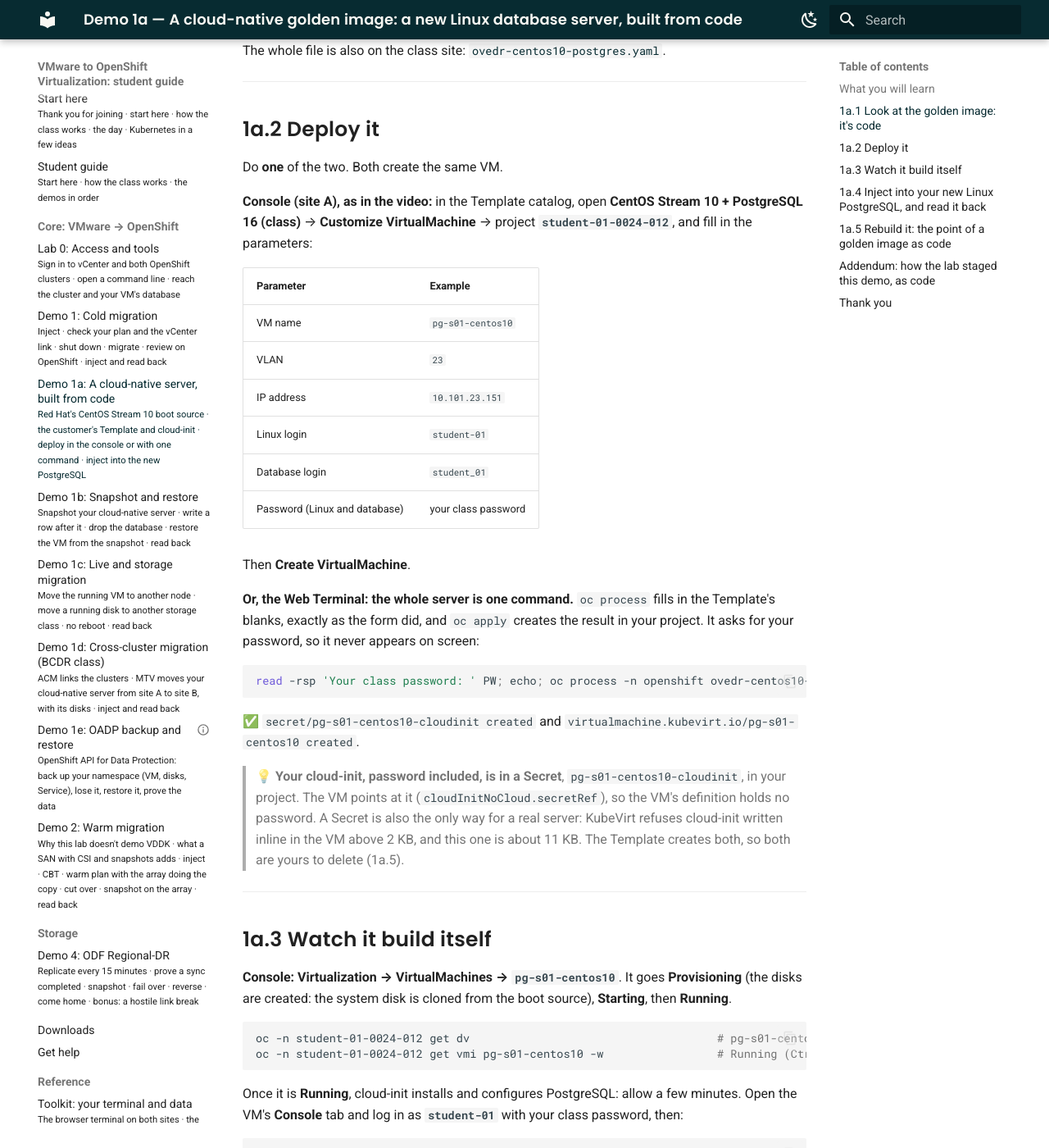
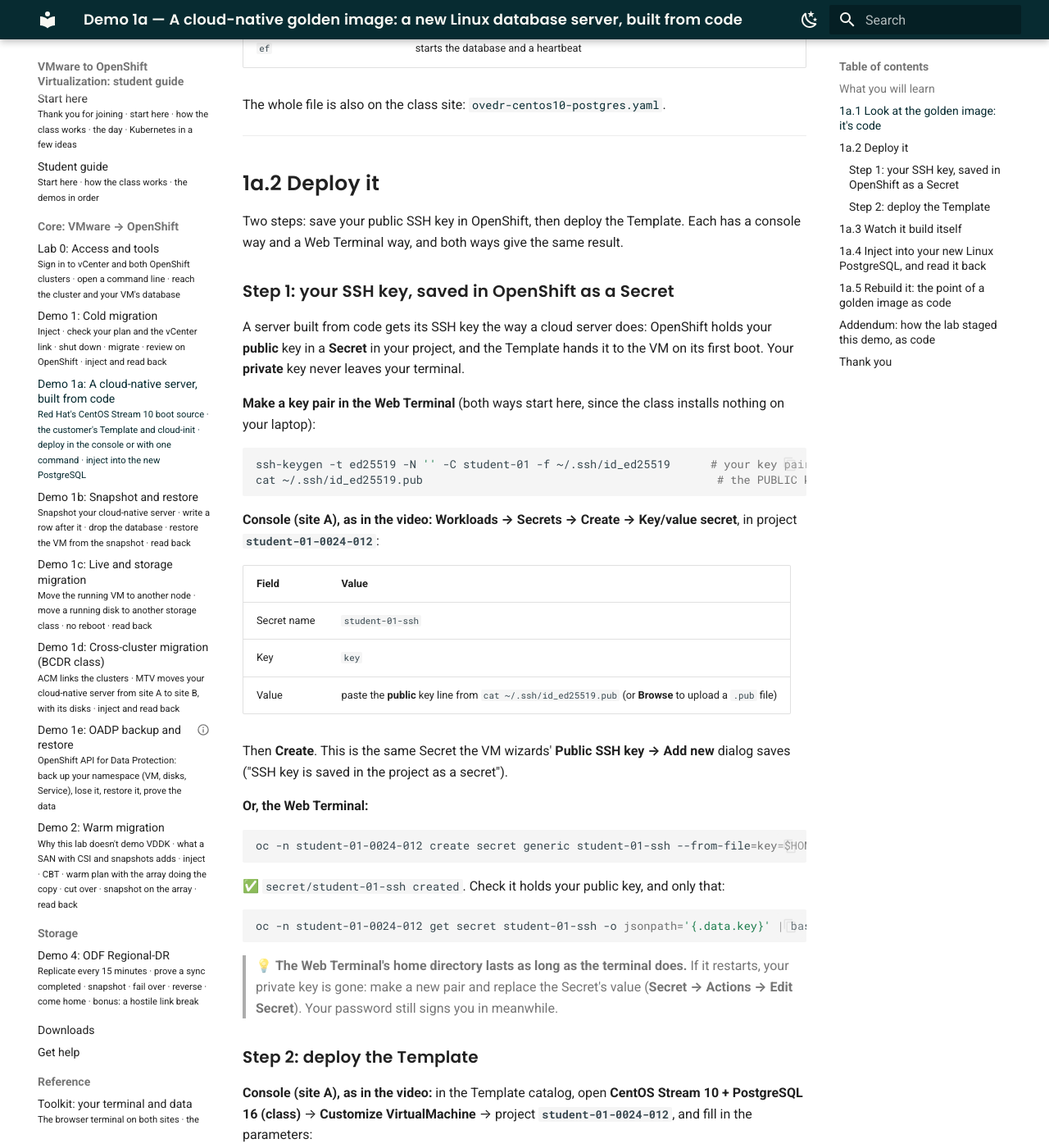
Before and after one commit to paragonmicro-lab/demo-0024-public, an MkDocs documentation site: the page built from docs/demos/01a-vm-cloudnative-golden-image.md, in a window 1280 px wide and 1400 px high, scrolled down 2817 px. Shown: the whole window at 82% size. Built offline with MkDocs 1.6.1 and Material for MkDocs 9.7.7, drawn with Linux system fonts in a browser that asks for light colours; some of the changed text lies outside the part shown.

Commit message:
class @ demo-openshift-ove 4e38c3912083

````diff
--- a/docs/demos/01a-vm-cloudnative-golden-image.md
+++ b/docs/demos/01a-vm-cloudnative-golden-image.md
@@ -1,13 +1,13 @@
 ---
 title: "Demo 1a — A cloud-native golden image: a new Linux database server, built from code"
 subtitle: "Red Hat's CentOS Stream 10 boot source · the customer's Template and cloud-init · deploy in the console or with one command · inject into the new PostgreSQL"
-version: 2.0.0
+version: 2.1.0
 date: 2026-10-17
 ---
 
 # Demo 1a: a cloud-native golden image
 
-> **Version 2.0.0 · draft · 2026-10-19** · class/demos/01a-vm-cloudnative-golden-image.md
+> **Version 2.1.0 · draft · 2026-10-19** · class/demos/01a-vm-cloudnative-golden-image.md
 
 ## What you will learn
 
@@ -82,7 +82,8 @@
 | `dataVolumeTemplates` | the system disk, cloned from Red Hat's `centos-stream10` boot source, plus two **empty** disks: 10 GB for the data, 5 GB for the WAL |
 | `networks` | one NIC on your VLAN's bridge (`default/vmnet23`), so the server has its own address on the lab network |
 | `cloudInitNoCloud.networkData` | that address, its gateway and the lab's DNS |
-| a **Secret** `<VM name>-cloudinit`, read by `cloudInitNoCloud.secretRef` | **cloud-init**, run on first boot: formats and mounts the two disks, installs PostgreSQL 16 with its WAL on its own disk, loads the class's `marks` toolkit, creates your Linux and database logins, starts the database and a heartbeat |
+| `accessCredentials` | **your public SSH key**, read from a Secret you create (parameter *SSH key Secret*), put on your Linux login at first boot |
+| a **Secret** `<VM name>-cloudinit`, read by `cloudInitNoCloud.secretRef` | **cloud-init**, run on first boot: formats and mounts the two disks, installs PostgreSQL 16 with its WAL on its own disk, loads the class's `marks` toolkit, creates your Linux and database logins (SSH takes your key **or** your password), starts the database and a heartbeat |
 
 The whole file is also on the class site: [`ovedr-centos10-postgres.yaml`](../downloads/ovedr-centos10-postgres.yaml).
 
@@ -90,7 +91,51 @@
 
 ## 1a.2 Deploy it
 
-Do **one** of the two. Both create the same VM.
+Two steps: save your public SSH key in OpenShift, then deploy the Template. Each has a console way and a Web
+Terminal way, and both ways give the same result.
+
+### Step 1: your SSH key, saved in OpenShift as a Secret
+
+A server built from code gets its SSH key the way a cloud server does: OpenShift holds your **public** key in a
+**Secret** in your project, and the Template hands it to the VM on its first boot. Your **private** key never leaves
+your terminal.
+
+**Make a key pair in the Web Terminal** (both ways start here, since the class installs nothing on your laptop):
+
+```bash
+ssh-keygen -t ed25519 -N '' -C student-01 -f ~/.ssh/id_ed25519      # your key pair: no passphrase, for the lab
+cat ~/.ssh/id_ed25519.pub                                            # the PUBLIC key: one line, ssh-ed25519 AAAA… student-01
+```
+
+**Console (site A), as in the video:** **Workloads → Secrets → Create → Key/value secret**, in project
+**`student-01-0024-012`**:
+
+| Field | Value |
+|---|---|
+| Secret name | `student-01-ssh` |
+| Key | `key` |
+| Value | paste the **public** key line from `cat ~/.ssh/id_ed25519.pub` (or **Browse** to upload a `.pub` file) |
+
+Then **Create**. This is the same Secret the VM wizards' **Public SSH key → Add new** dialog saves ("SSH key is saved
+in the project as a secret").
+
+**Or, the Web Terminal:**
+
+```bash
+oc -n student-01-0024-012 create secret generic student-01-ssh --from-file=key=$HOME/.ssh/id_ed25519.pub
+```
+
+✅ `secret/student-01-ssh created`. Check it holds your public key, and only that:
+
+```bash
+oc -n student-01-0024-012 get secret student-01-ssh -o jsonpath='{.data.key}' | base64 -d     # ssh-ed25519 AAAA… student-01
+```
+
+> 💡 **The Web Terminal's home directory lasts as long as the terminal does.** If it restarts, your private key is
+> gone: make a new pair and replace the Secret's value (**Secret → Actions → Edit Secret**). Your password still
+> signs you in meanwhile.
+
+### Step 2: deploy the Template
 
 **Console (site A), as in the video:** in the Template catalog, open **CentOS Stream 10 + PostgreSQL 16 (class)** →
 **Customize VirtualMachine** → project **`student-01-0024-012`**, and fill in the parameters:
@@ -103,15 +148,21 @@
 | Linux login | `student-01` |
 | Database login | `student_01` |
 | Password (Linux and database) | your class password |
+| SSH key Secret | `student-01-ssh` (the Secret from step 1) |
 
-Then **Create VirtualMachine**.
+Then **Create VirtualMachine**. Leave the wizard's own **Public SSH key** setting at **None**: the Template already
+takes your key from the Secret you named. **[verify: the console's Template form shows the *SSH key Secret*
+parameter]**
+
+> ⚠️ **Not the InstanceTypes tab.** **Catalog → InstanceTypes** builds a plain CentOS VM from Red Hat's boot source,
+> with none of this Template's code: no PostgreSQL, no data disks, no class logins. Use the **Template catalog**.
 
 **Or, the Web Terminal: the whole server is one command.** `oc process` fills in the Template's blanks, exactly
 as the form did, and `oc apply` creates the result in your project. It asks for your password, so it never
 appears on screen:
 
 ```bash
-read -rsp 'Your class password: ' PW; echo; oc process -n openshift ovedr-centos10-postgres -p NAME=pg-s01-centos10 -p VLAN=23 -p IP=10.101.23.151 -p OS_USER=student-01 -p DB_USER=student_01 -p DB_PASSWORD="$PW" | oc apply -n student-01-0024-012 -f -; unset PW
+read -rsp 'Your class password: ' PW; echo; oc process -n openshift ovedr-centos10-postgres -p NAME=pg-s01-centos10 -p VLAN=23 -p IP=10.101.23.151 -p OS_USER=student-01 -p DB_USER=student_01 -p DB_PASSWORD="$PW" -p SSH_KEY_SECRET=student-01-ssh | oc apply -n student-01-0024-012 -f -; unset PW
 ```
 
 ✅ `secret/pg-s01-centos10-cloudinit created` and `virtualmachine.kubevirt.io/pg-s01-centos10 created`.
@@ -145,6 +196,19 @@
 
 ✅ cloud-init **done**, both database disks mounted, both services **active**. Every one of these was declared in
 the Template, and none was typed by hand.
+
+**Sign in over SSH, from the Web Terminal:** first with your key, then with your password. Both work, because the
+Template turned on both.
+
+```bash
+ssh -o StrictHostKeyChecking=accept-new student-01@10.101.23.151 'hostname; whoami'                          # key: no password asked
+ssh -o PubkeyAuthentication=no -o PreferredAuthentications=password student-01@10.101.23.151 'whoami'       # password: asks for it
+```
+
+✅ The first prints `pg-s01-centos10` and `student-01` without asking anything: your key from the Secret is in
+`~/.ssh/authorized_keys`. The second asks for your class password, then prints `student-01`. (Also works through
+the API server, without reaching the VLAN: `virtctl ssh -n student-01-0024-012 -i ~/.ssh/id_ed25519 student-01@vm/pg-s01-centos10`.)
+**[verify: `ssh` and `virtctl` in the Web Terminal tooling]**
 
 ---
 
@@ -184,6 +248,8 @@
 oc -n student-01-0024-012 delete vm,secret -l app=pg-s01-centos10    # the VM, its three disks and its cloud-init Secret
 ```
 
+Your SSH key Secret `student-01-ssh` stays (it isn't labelled with the VM), so the rebuild reuses it.
+
 Then run **1a.2** again. In a few minutes you have the **same** server at the same address, with an empty `marks`
 table: every setting came from code, so nothing drifted and nothing was forgotten.
 
````
Also changed, not shown: docs/demos/01d-ocp-vm-cross-cluster-migration.md (+6 -5 lines), docs/downloads/ovedr-centos10-postgres.yaml (+14 -5 lines).
